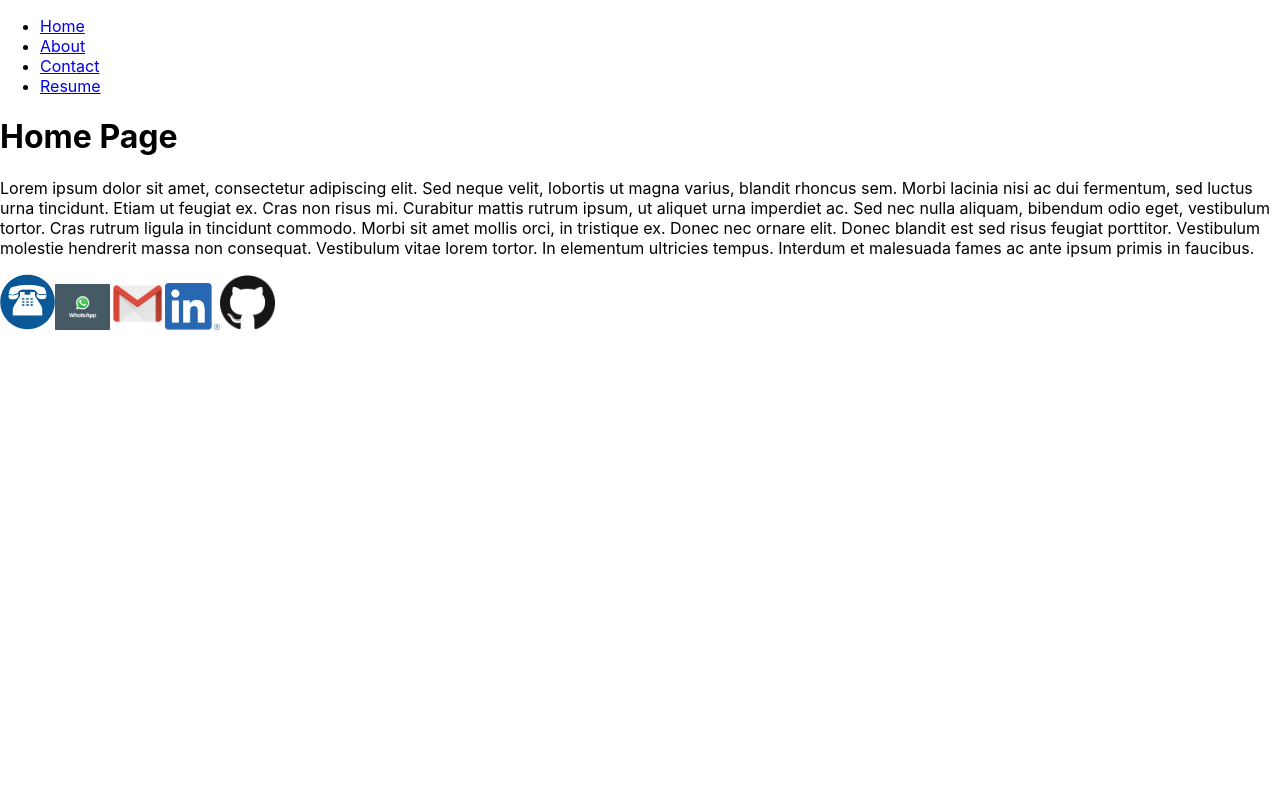
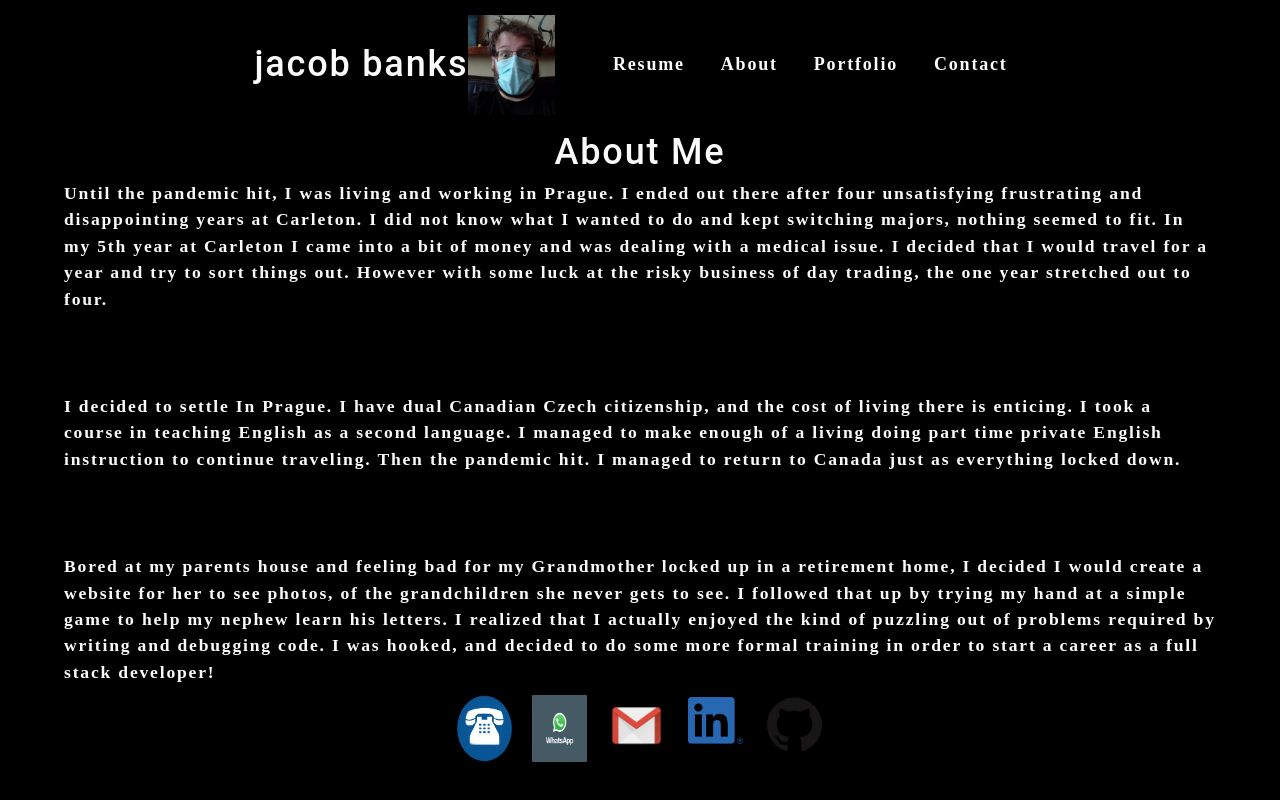
Before and after one commit to Jacob-Banks/My-Portfolio-, a React (Create React App) app in the folder my-portfolio-/: page / in a window 1280 px wide. Built offline with nearby package versions, Linux system fonts and the light colour scheme.

Commit message:
added about para

```diff
--- a/my-portfolio-/src/components/NavTabs.js
+++ b/my-portfolio-/src/components/NavTabs.js
@@ -1,11 +1,11 @@
 import React from "react";
 
 function NavTabs(props) {
-  const tabs = ["Home", "About", "Contact", "Resume"];
+  const tabs = ["Resume", "About", "Portfolio", "Contact"];
   return (
-    <ul className="nav nav-tabs">
+    <ul className="  flex-row nav nav-tabs">
       {tabs.map((tab) => (
-        <li className="nav-item" key={tab}>
+        <li className="nav-item mx-2" key={tab}>
           <a
             href={"#" + tab.toLowerCase()}
             onClick={() => props.handlePageChange(tab)}
--- a/my-portfolio-/src/components/PortfolioContainer.js
+++ b/my-portfolio-/src/components/PortfolioContainer.js
@@ -1,11 +1,11 @@
 import React, { useState } from "react";
 import NavTabs from "./NavTabs";
-import Home from "./pages/Home";
+import Portfolio from "./pages/Portfolio";
 import About from "./pages/About";
 import Resume from "./pages/Resume";
 import Contact from "./pages/Contact";
-
-function Portfolio() {
+import jacob from "../assets/images/jacob.jpg";
+function PortfolioCont() {
   const [currentPage, handlePageChange] = useState("Home");
 
   const renderPage = () => {
@@ -22,13 +22,20 @@ function Portfolio() {
       case "Resume":
         return <Resume />;
       default:
-        return <Home />;
+        return <About />;
     }
   };
 
   return (
     <div>
-      <NavTabs currentPage={currentPage} handlePageChange={handlePageChange} />
+      <header className="flex-row px-1">
+        <h1> jacob banks</h1>
+        <img src={jacob} alt="jacob with mask" />
+        <NavTabs
+          currentPage={currentPage}
+          handlePageChange={handlePageChange}
+        />
+      </header>
       <div>
         {
           // Render the component returned by 'renderPage()'
@@ -41,4 +48,4 @@ function Portfolio() {
   );
 }
 
-export default Portfolio;
+export default PortfolioCont;
--- a/my-portfolio-/src/components/pages/About.js
+++ b/my-portfolio-/src/components/pages/About.js
@@ -2,13 +2,39 @@ import React from "react";
 
 const About = () => (
   <div>
-    <h1>About Page</h1>
-    <p>
-      Nunc pharetra finibus est at efficitur. Praesent sed congue diam. Integer gravida dui mauris,
-      ut interdum nunc egestas sed. Aenean sed mollis diam. Nunc aliquet risus ac finibus porta. Nam
-      quis arcu non lectus tincidunt fermentum. Suspendisse aliquet orci porta quam semper
-      imperdiet. Praesent euismod mi justo, faucibus scelerisque risus cursus in. Sed rhoncus mollis
-      diam, sit amet facilisis lectus blandit at.
+    <h1 className="title">About Me</h1>
+    <p className="para">
+      Until the pandemic hit, I was living and working in Prague. I ended out
+      there after four unsatisfying frustrating and disappointing years at
+      Carleton. I did not know what I wanted to do and kept switching majors,
+      nothing seemed to fit. In my 5th year at Carleton I came into a bit of
+      money and was dealing with a medical issue. I decided that I would travel
+      for a year and try to sort things out. However with some luck at the risky
+      business of day trading, the one year stretched out to four.
+    </p>
+    <br />
+    <br />
+    <br />
+    <p className="para">
+      I decided to settle In Prague. I have dual Canadian Czech citizenship, and
+      the cost of living there is enticing. I took a course in teaching English
+      as a second language. I managed to make enough of a living doing part time
+      private English instruction to continue traveling. Then the pandemic hit.
+      I managed to return to Canada just as everything locked down.
+    </p>
+    <br />
+    <br />
+    <br />
+    <p className="para">
+      {" "}
+      Bored at my parents house and feeling bad for my Grandmother locked up in
+      a retirement home, I decided I would create a website for her to see
+      photos, of the grandchildren she never gets to see. I followed that up by
+      trying my hand at a simple game to help my nephew learn his letters. I
+      realized that I actually enjoyed the kind of puzzling out of problems
+      required by writing and debugging code. I was hooked, and decided to do
+      some more formal training in order to start a career as a full stack
+      developer!
     </p>
   </div>
 );
--- a/my-portfolio-/src/index.css
+++ b/my-portfolio-/src/index.css
@@ -1,16 +1,310 @@
+main {
+  margin: 0 auto;
+  max-width: 90%;
+  padding: 50px 30px;
+}
+:root {
+  --primary: #8c54ff;
+  --secondary: #f3a847;
+  --tertiary: #b12704;
+  --light: #fafafa;
+  --dark: #000000;
+  --darker: #111111;
+  --error: rgb(228, 46, 1);
+  --spacing-one: calc(1rem * 0.5);
+  --spacing-two: calc(1rem);
+  --spacing-five: calc(2.5rem);
+}
+
+* {
+  box-sizing: border-box;
+}
+
+html,
+body {
+  min-height: 100%;
+}
+
 body {
   margin: 0;
-  font-family: -apple-system, BlinkMacSystemFont, "Segoe UI", "Roboto", "Oxygen",
-    "Ubuntu", "Cantarell", "Fira Sans", "Droid Sans", "Helvetica Neue",
-    sans-serif;
-  -webkit-font-smoothing: antialiased;
-  -moz-osx-font-smoothing: grayscale;
+  padding: 0;
+  font-weight: 600;
+  line-height: 1.5;
+  font-size: 18px;
+  letter-spacing: 0.1em;
+  background: var(--dark);
+  color: var(--light);
+  font-family: "Poiret One", cursive;
 }
 
-code {
-  font-family: source-code-pro, Menlo, Monaco, Consolas, "Courier New",
-    monospace;
+h1,
+h2,
+h3,
+h4,
+h5,
+h6 {
+  font-family: "Roboto", sans-serif;
+  font-weight: 500;
+  margin: 5px 0;
+  line-height: 1.25;
 }
-#contact img {
+
+h1 {
+  font-size: 2.25rem;
+}
+
+h2 {
+  font-size: 2rem;
+}
+
+h3 {
+  font-size: 1.75rem;
+}
+
+h4 {
+  font-size: 1.5rem;
+}
+
+h5 {
+  font-size: 1.25rem;
+}
+
+h6 {
+  font-size: 1rem;
+}
+
+p {
+  font-size: 1.1rem;
+  margin-top: 0;
+}
+
+a {
+  color: var(--tertiary);
+  text-decoration: none;
+  font-weight: bold;
+}
+
+a:hover {
+  text-decoration: underline;
+}
+footer {
+  display: flex;
+  justify-content: center;
+}
+footer img {
   max-width: 55px;
+  margin: 10px;
 }
+header {
+  display: flex;
+  justify-content: center;
+  align-items: center;
+  background: var(--dark);
+  margin: 15px;
+  align-content: center;
+}
+
+header a {
+  color: var(--light);
+}
+.title {
+  display: flex;
+  justify-content: center;
+}
+.para {
+  margin: 0 5vw;
+}
+button {
+  font-size: 1rem;
+  text-decoration: none;
+  padding: 0.25rem 1rem;
+  border-radius: 0.5rem;
+  border: none;
+  outline: none;
+  cursor: pointer;
+  margin: 0 1px;
+  background-color: var(--secondary);
+}
+
+button:hover {
+  opacity: 0.8;
+}
+
+button[disabled] {
+  cursor: default;
+  opacity: 0.8;
+}
+
+header img {
+  max-height: 100px;
+  width: auto;
+}
+
+span[role="img"] {
+  cursor: default;
+}
+
+form {
+  width: 40%;
+}
+
+input {
+  font-size: 1rem;
+  padding: 0.25rem;
+  border: 1px solid var(--dark);
+  outline: none;
+  border-radius: 3px;
+  transition: box-shadow 0.2s;
+}
+
+input:focus {
+  border: 1px solid var(--secondary);
+  box-shadow: 0 0 0.25rem rgba(0, 0, 0, 0.5);
+}
+
+li {
+  list-style: none;
+}
+
+nav a:hover {
+  text-decoration: none;
+}
+
+nav li {
+  cursor: pointer;
+}
+
+textarea {
+  width: 600px;
+  height: 120px;
+  border: 3px solid #cccccc;
+  padding: 5px;
+}
+
+.container {
+  width: 85%;
+  max-width: 1200px;
+  margin-left: auto;
+  margin-right: auto;
+}
+
+.flex-row {
+  display: flex;
+  flex-wrap: wrap;
+}
+
+.space-between {
+  justify-content: space-between;
+}
+
+.flex-end {
+  justify-content: flex-end;
+}
+
+.mx-1 {
+  margin-right: var(--spacing-one);
+  margin-left: var(--spacing-one);
+}
+
+.mx-2 {
+  margin-right: var(--spacing-two);
+  margin-left: var(--spacing-two);
+}
+
+.my-1 {
+  margin-top: var(--spacing-one);
+  margin-bottom: var(--spacing-one);
+}
+
+.my-2 {
+  margin-top: var(--spacing-two);
+  margin-bottom: var(--spacing-two);
+}
+
+.my-5 {
+  margin-top: var(--spacing-five);
+  margin-bottom: var(--spacing-five);
+}
+
+.px-1 {
+  padding-right: var(--spacing-one);
+  padding-left: var(--spacing-one);
+}
+
+.px-2 {
+  padding-right: var(--spacing-two);
+  padding-left: var(--spacing-two);
+}
+
+.py-1 {
+  padding-top: var(--spacing-one);
+  padding-bottom: var(--spacing-one);
+}
+
+.py-2 {
+  padding-top: var(--spacing-two);
+  padding-bottom: var(--spacing-two);
+}
+
+.card {
+  width: 25%;
+  text-align: center;
+}
+
+.img-thumbnail {
+  width: auto;
+  height: 300px;
+  margin-bottom: 50px;
+  cursor: pointer;
+}
+
+.modalBackdrop {
+  background: rgba(0, 0, 0, 0.65);
+  bottom: 0;
+  left: 0;
+  overflow: auto;
+  position: fixed;
+  right: 0;
+  top: 0;
+  z-index: 1;
+}
+
+.modalContainer {
+  background: var(--darker);
+  border-radius: 5px;
+  max-width: 100%;
+  margin: 50px auto;
+  padding: 15px;
+  width: 960px;
+}
+
+.modalTitle {
+  font-size: 18px;
+  font-weight: 600;
+  margin-bottom: 25px;
+}
+
+button {
+  background: var(--primary);
+  border: 0;
+  border-radius: 5px;
+  color: #fff;
+  cursor: pointer;
+  font-size: 16px;
+  font-weight: 600;
+  margin-bottom: 30px;
+  padding: 10px 15px;
+}
+
+a {
+  border-radius: 5px;
+  color: var(--primary);
+  font-weight: 600;
+  padding: 2px 4px;
+  margin-left: -2px;
+  margin-right: -2px;
+}
+
+.navActive {
+  color: var(--secondary);
+}
```
Also changed, not shown: my-portfolio-/src/components/pages/Portfolio.js (renamed from my-portfolio-/src/components/pages/Home.js).
